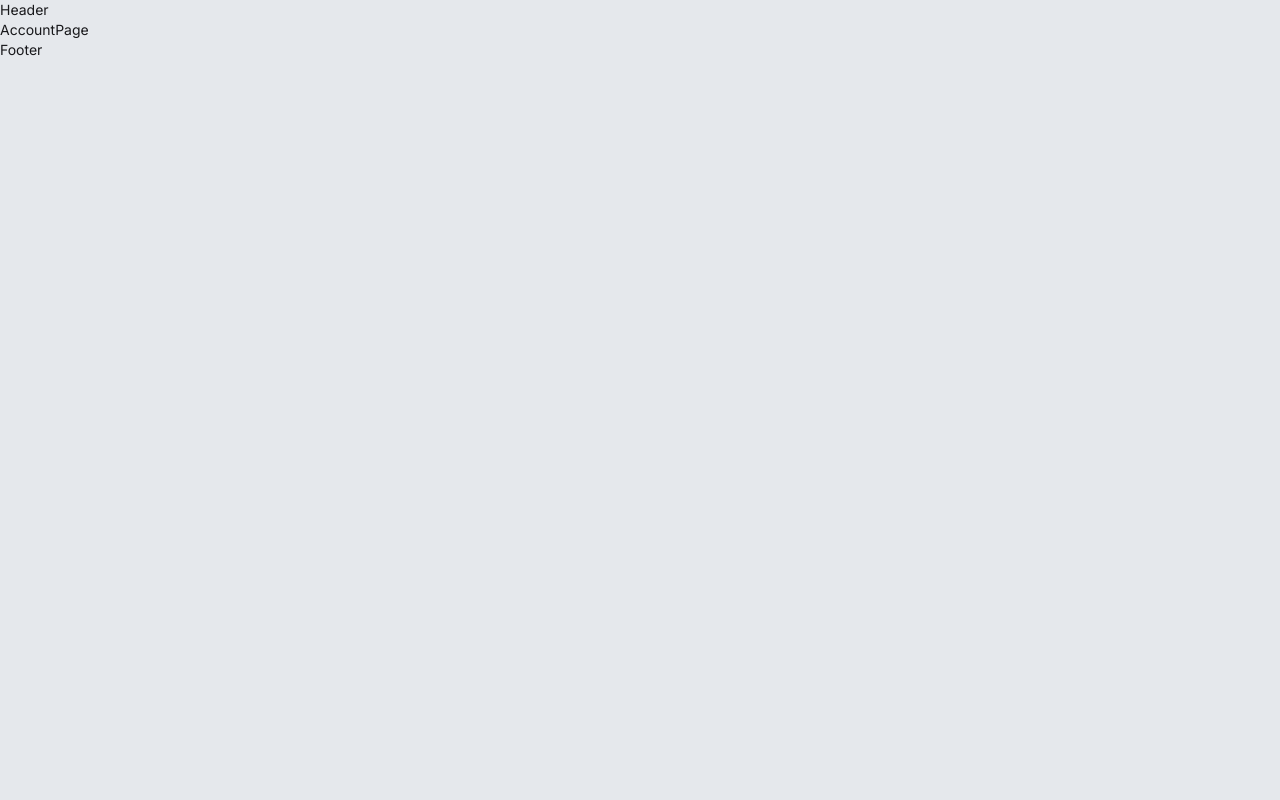
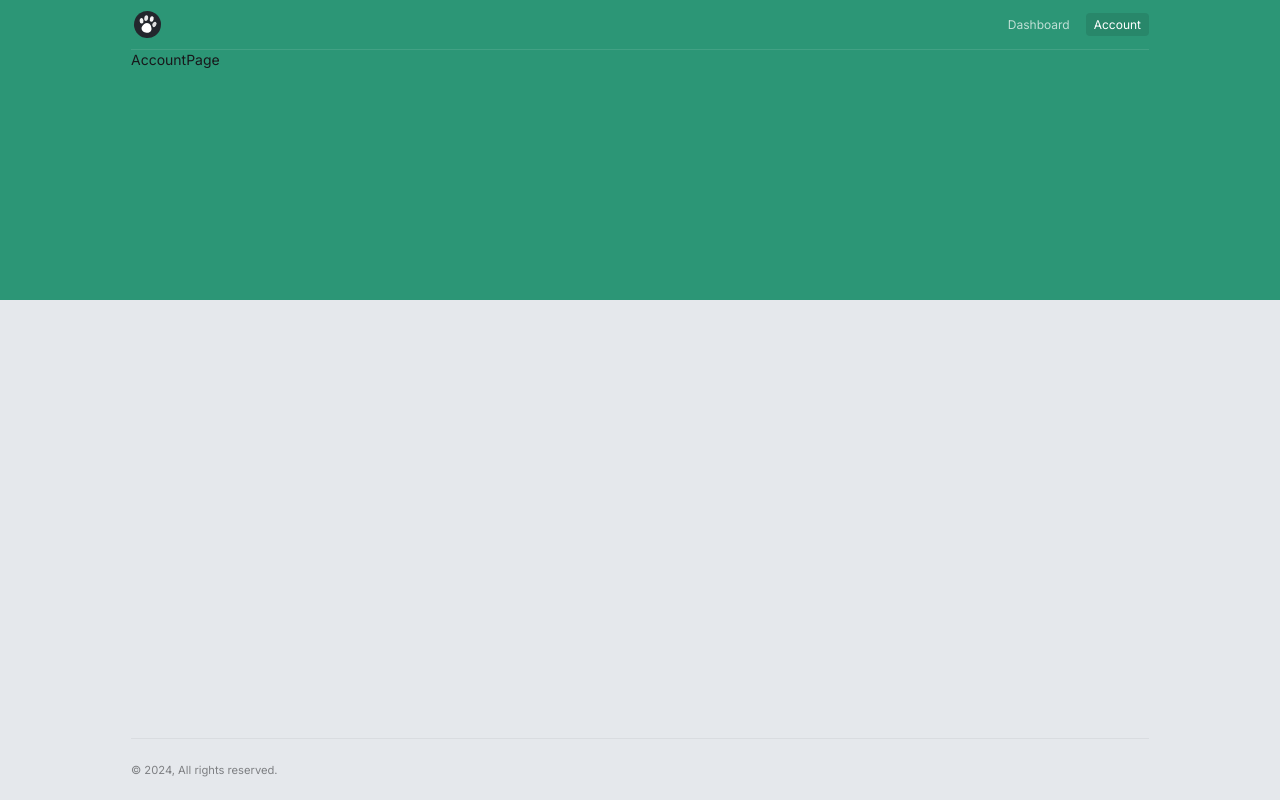
Before and after one commit to timooo-thy/petsoft, a Next.js app: page /app/account in a window 1280 px wide. Built offline with nearby package versions, Linux system fonts and the light colour scheme.

Commit message:
header and footer

```diff
--- /dev/null
+++ b/src/app/(app)/app/layout.tsx
@@ -0,0 +1,21 @@
+import BackgroundPattern from "@/components/background-pattern";
+import Footer from "@/components/footer";
+import Header from "@/components/header";
+import React from "react";
+
+type LayoutProps = {
+  children: React.ReactNode;
+};
+
+export default function Layout({ children }: LayoutProps) {
+  return (
+    <>
+      <BackgroundPattern />
+      <div className="flex flex-col max-w-[1050px] mx-auto px-4 min-h-dvh">
+        <Header />
+        {children}
+        <Footer />
+      </div>
+    </>
+  );
+}
--- a/src/app/layout.tsx
+++ b/src/app/layout.tsx
@@ -1,8 +1,6 @@
 import type { Metadata } from "next";
 import { Inter } from "next/font/google";
 import "../styles/globals.css";
-import Header from "@/components/header";
-import Footer from "@/components/footer";
 
 const inter = Inter({ subsets: ["latin"] });
 
@@ -21,9 +19,7 @@ export default function RootLayout({
       <body
         className={`${inter.className} text-sm text-zinc-900 bg-[#e5e8ec] min-h-dvh`}
       >
-        <Header />
         {children}
-        <Footer />
       </body>
     </html>
   );
--- /dev/null
+++ b/src/components/background-pattern.tsx
@@ -0,0 +1,5 @@
+import React from "react";
+
+export default function BackgroundPattern() {
+  return <div className="bg-[#2C9676] h-[300px] w-full absolute top-0 -z-10" />;
+}
--- a/src/components/footer.tsx
+++ b/src/components/footer.tsx
@@ -1,5 +1,9 @@
 import React from "react";
 
 export default function Footer() {
-  return <div>Footer</div>;
+  return (
+    <footer className="border-t border-black/5 py-5 mt-auto">
+      <small className="opacity-50">&copy; 2024, All rights reserved.</small>
+    </footer>
+  );
 }
--- a/src/components/header.tsx
+++ b/src/components/header.tsx
@@ -1,5 +1,40 @@
+"use client";
+import { cn } from "@/lib/utils";
+import Image from "next/image";
+import Link from "next/link";
+import { usePathname } from "next/navigation";
 import React from "react";
 
 export default function Header() {
-  return <div>Header</div>;
+  const path = usePathname();
+  const routes = [
+    { name: "Dashboard", path: "/app/dashboard" },
+    { name: "Account", path: "/app/account" },
+  ];
+  return (
+    <header className="flex items-center justify-between border-b border-white/10 py-2">
+      <Image src="/logo.svg" alt="logo" width={33} height={33} />
+      <nav>
+        <ul className="flex gap-2 text-xs">
+          {routes.map((route) => {
+            return (
+              <li key={route.name}>
+                <Link
+                  href={route.path}
+                  className={cn(
+                    "text-white/70 rounded-sm px-2 py-1 hover:text-white focus:text-white transition",
+                    {
+                      "bg-black/10 text-white": route.path === path,
+                    }
+                  )}
+                >
+                  {route.name}
+                </Link>
+              </li>
+            );
+          })}
+        </ul>
+      </nav>
+    </header>
+  );
 }
```
Also changed, not shown: src/app/(app)/app/account/page.tsx (renamed from src/app/app/account/page.tsx), src/app/(app)/app/dashboard/page.tsx (renamed from src/app/app/dashboard/page.tsx).
